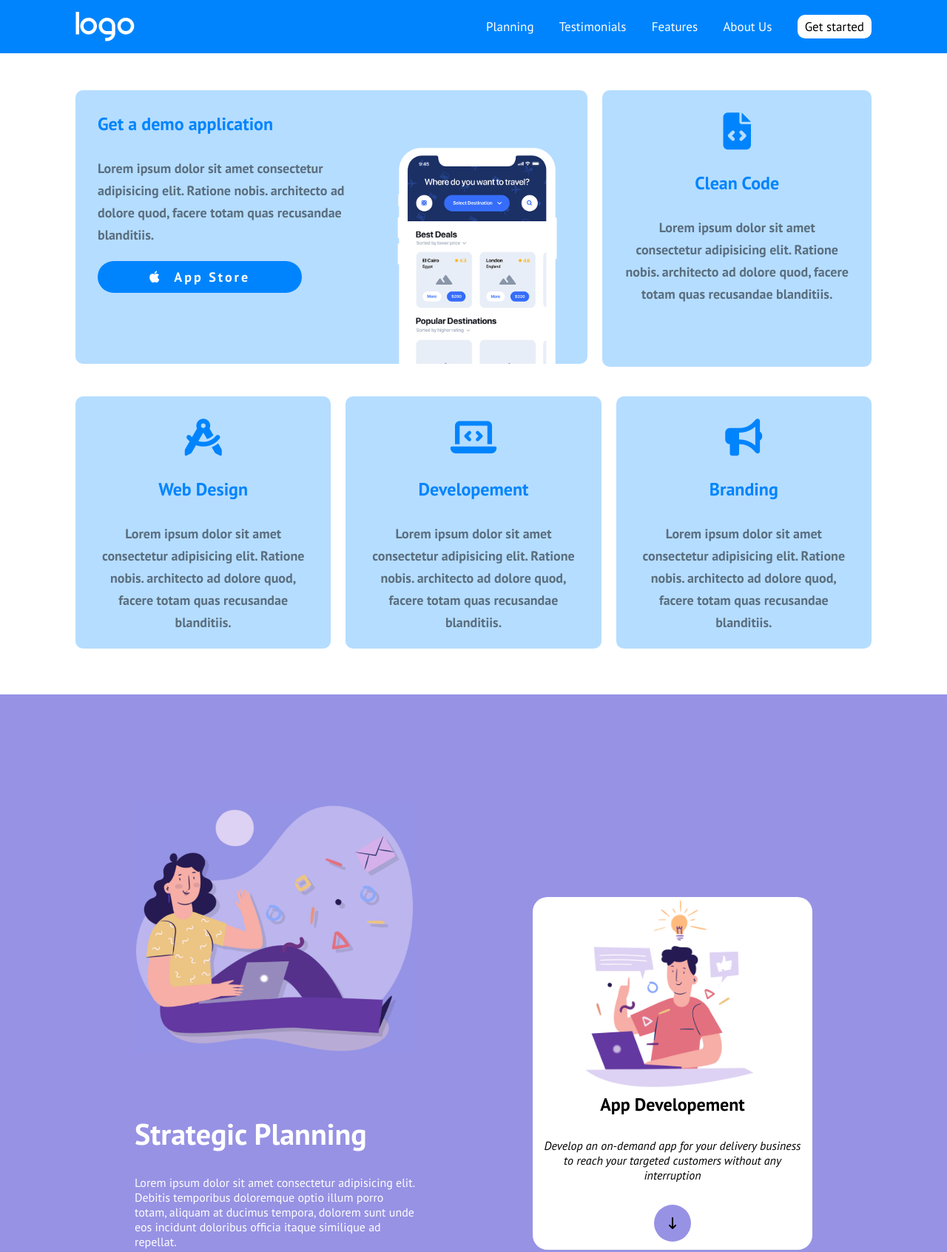
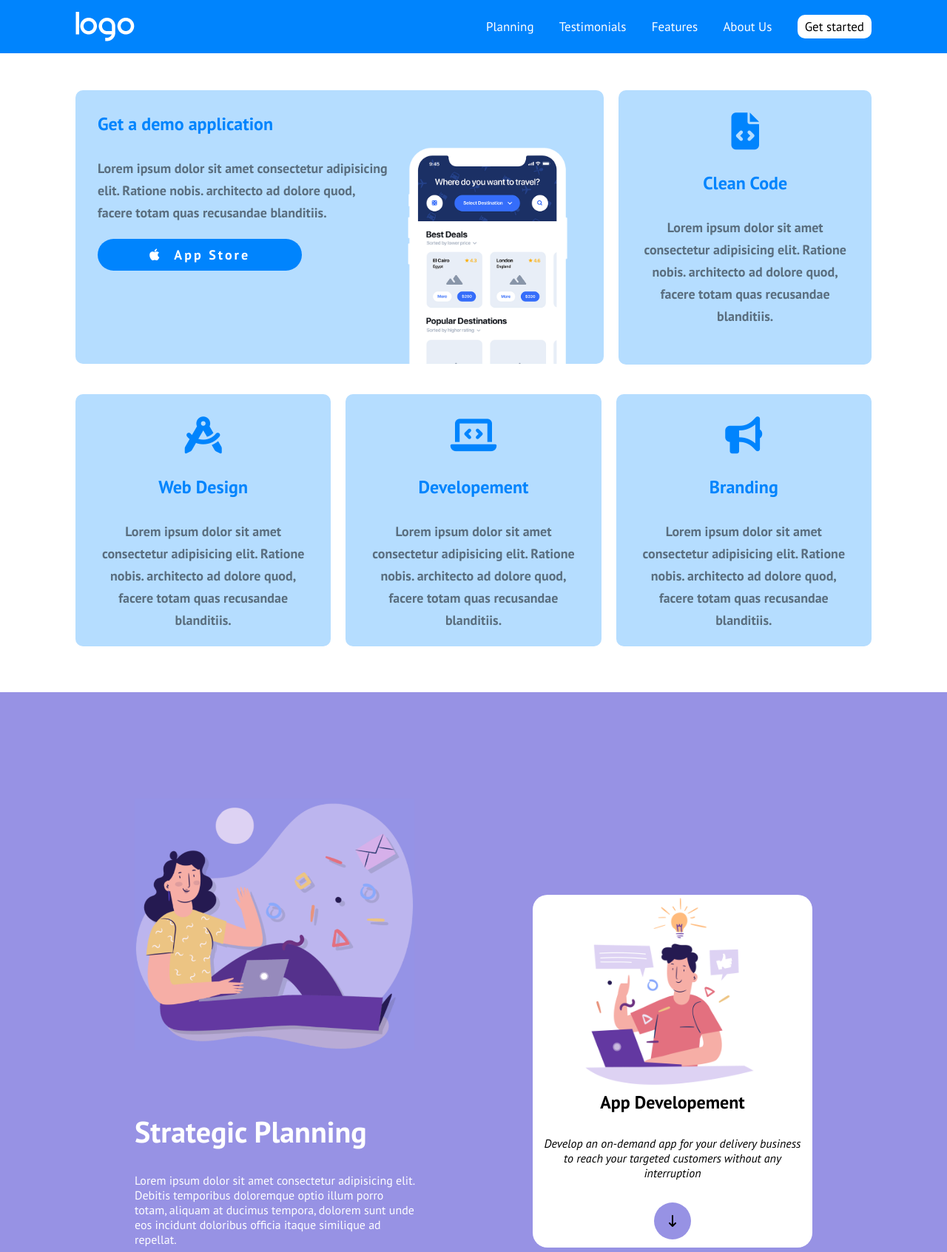
Before and after one commit to Fabiopanetta02/html-css-responsive-layout, a plain HTML site: page index.html in a window 1280 px wide. Shown: the top 1693 px of the page at 74% size. Drawn offline with Linux system fonts and the light colour scheme.

Commit message:
Added fixed error

```diff
--- a/css/style.css
+++ b/css/style.css
@@ -204,6 +204,10 @@ section{
   padding: 2rem 2rem;
 }
 
+div.container{
+  padding: 2rem 2rem;
+}
+
 .bg-azzurro{
   background-color: var(--azzurro-chiaro);
   border-radius: 10px;
@@ -372,7 +376,7 @@ h2.title-bg-azzurro{
   }
 
   .pad-bot{
-    padding-bottom: 190px;
+    padding-bottom: 106px;
   }
 
   .row{
@@ -388,11 +392,11 @@ h2.title-bg-azzurro{
   }
 
   .large-col{
-    width: 65%;
+    width: 67%;
   }
 
   .small-col{
-    width: 35%;
+    width: 33%;
   }
 
   .img-bg-secondary{
@@ -469,7 +473,7 @@ h2.title-bg-azzurro{
   }
 
   .pad-bot{
-    padding-bottom: 250px;
+    padding-bottom: 225px;
   }
 
   .img-bg-secondary{
@@ -528,7 +532,7 @@ h2.title-bg-azzurro{
   }
 
   .pad-bot{
-    padding-bottom: 83px;
+    padding-bottom: 50px;
   }
 
   .left-img-text{
--- a/index.html
+++ b/index.html
@@ -6,7 +6,7 @@
     <meta name="viewport" content="width=device-width, initial-scale=1.0">
     <meta name="author" content="Fabio Panetta">
     <meta name="description" content="">
-    <link rel="icon" href="" type="">
+    <link rel="icon" href="">
     <!-- FONT -->
     <link rel="preconnect" href="https://fonts.googleapis.com">
     <link rel="preconnect" href="https://fonts.gstatic.com" crossorigin>
@@ -16,7 +16,7 @@
     integrity="sha512-KfkfwYDsLkIlwQp6LFnl8zNdLGxu9YAA1QvwINks4PhcElQSvqcyVLLD9aMhXd13uQjoXtEKNosOWaZqXgel0g=="
     crossorigin="anonymous" referrerpolicy="no-referrer" />
     <link rel="stylesheet" href="css/style.css">
-    <title></title>
+    <title>Responsive layout</title>
 </head>
 <body>
     <header>
@@ -114,7 +114,7 @@
         </section>
     <!--Section Strategic  -->
         <section class="bg-secondary">
-            <section class="container">
+            <div class="container">
                 <div class="flex">
                     <div class="left-img-text">
                          <img src="img/planning1.png" alt="Planning1" class="img-bg-secondary">
@@ -137,7 +137,7 @@
                          </div>
                      </div>
                 </div>
-            </section>
+            </div>
         </section>
     <!-- Section testimonials -->
         <section class="container">
@@ -189,7 +189,7 @@
         </section>
     <!-- Section benefits -->
         <section class="bg-secondary">
-            <section class="container">
+            <div class="container">
                 <div class="text-white-lilla">
                     <h2 class="text-center">Benefits of working with us</h2>
                 </div>
@@ -265,11 +265,8 @@
                             <a href="#" class="button-lilla mb-20">more</a>
                         </div>
                     </div>
-
-
                 </div>
-            </section>
-
+            </div>
         </section>
     <!-- Section about us -->
         <section class="container">
@@ -301,7 +298,7 @@
         </section>
     <!-- Section get started -->
         <section class="bg-secondary">
-            <section class="container">
+            <div class="container">
                 <h4 class="text-white mb-20 text-center">GET STARTED</h4>
                 <h3 class="text-white mb-20 text-center">Simple, Transparent Pricing</h3>
                 <h2 class="text-yellow mb-20 text-center">It's Free</h2>
@@ -314,7 +311,7 @@
                     <a href="#" class="button-white-large">Get Started</a>
                 </div>
                 <p class="text-white text-center">Copyright 2021 Boolean • Classe 68 • <span class="underline-white">Privacy policy</span></p>
-            </section>
+            </div>
         </section>
     </main>
 
```
